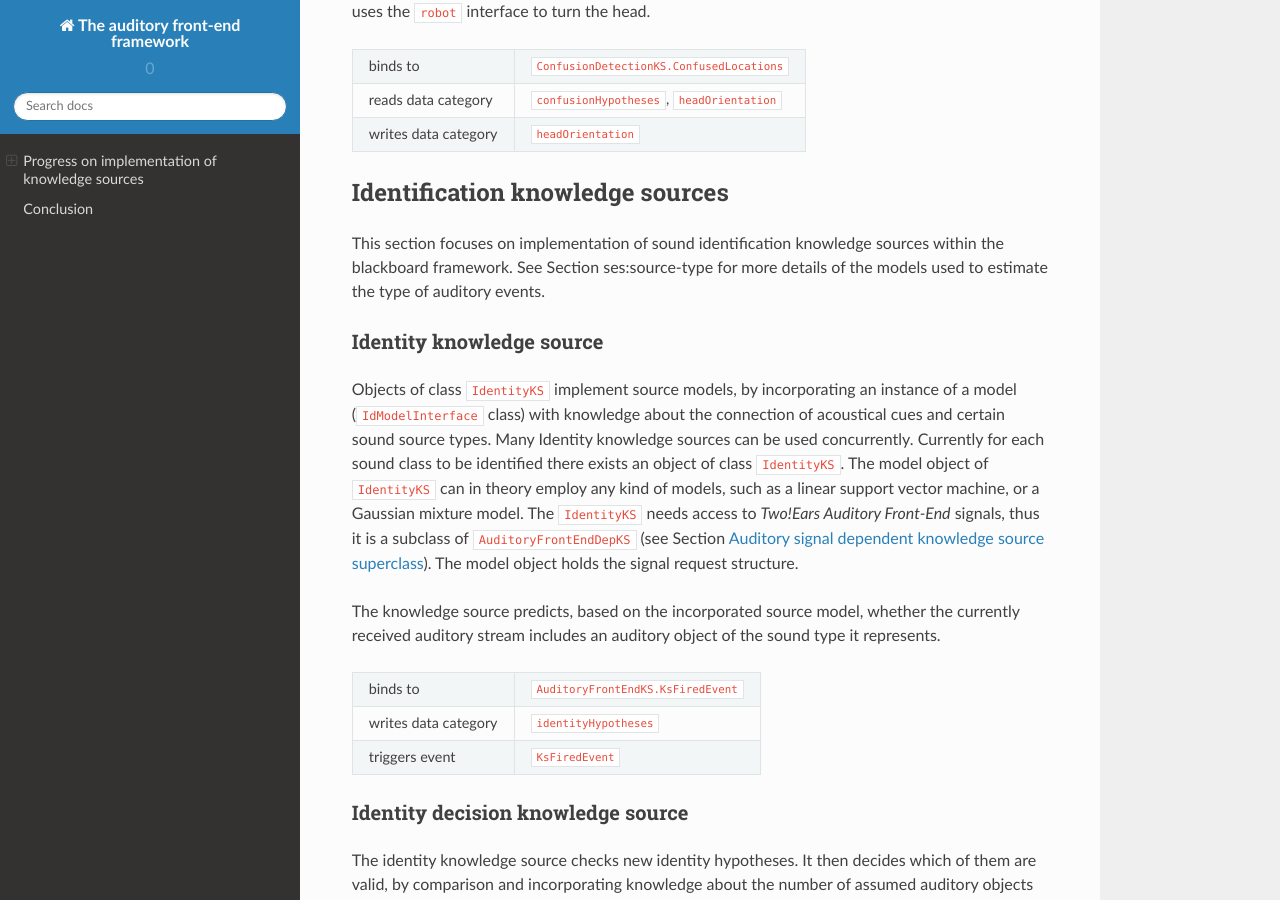
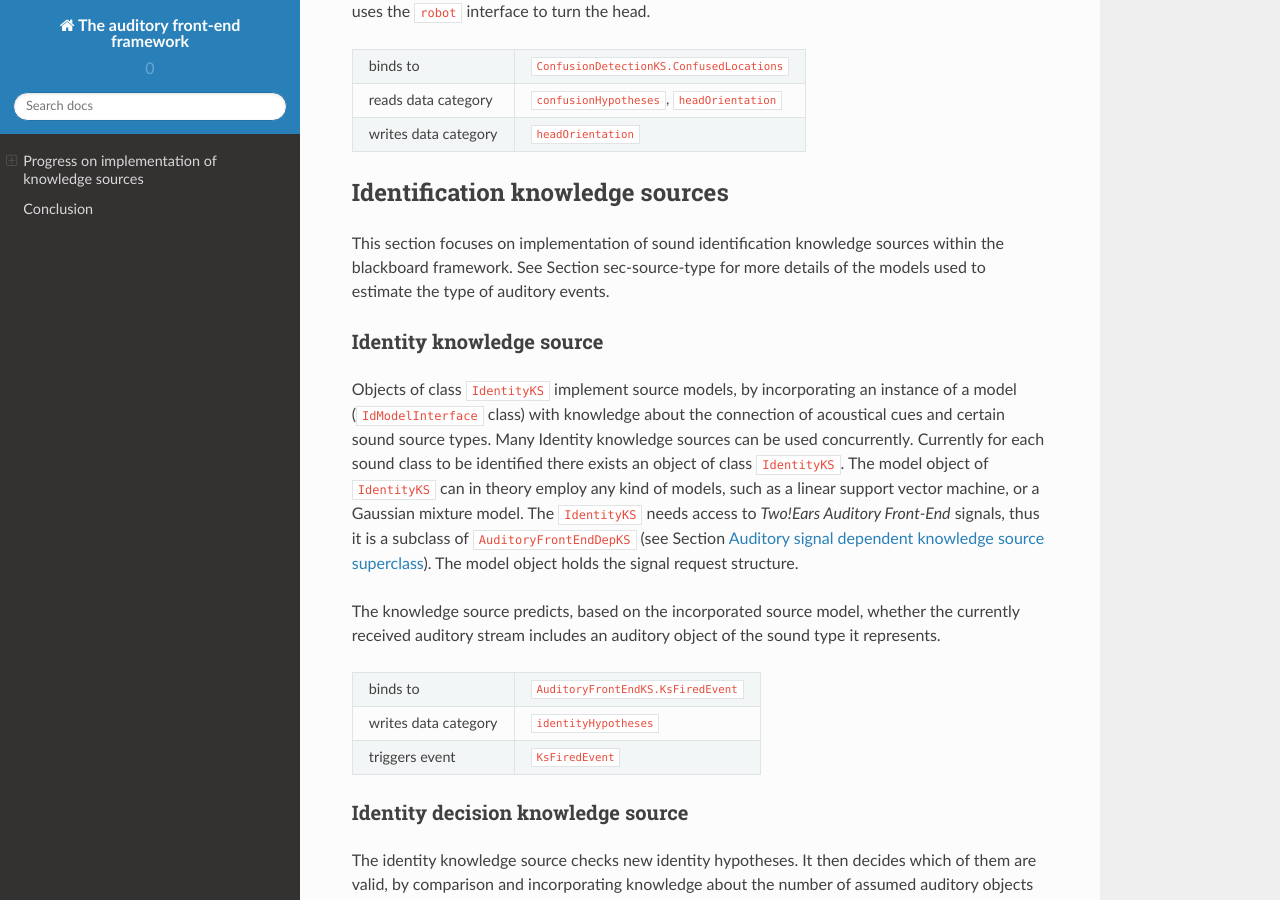
Before and after one commit to TWOEARS/documentation, a Sphinx documentation site: the page built from doc/blackboard/implementation.txt, in a window 1280 px wide and 900 px high, scrolled down 4455 px. Built offline with Sphinx 7.4.7 and the Read the Docs theme 2.0.0, drawn with Linux system fonts in a browser that asks for light colours.

Commit message:
Fix refrence typo

```diff
--- a/doc/blackboard/implementation.txt
+++ b/doc/blackboard/implementation.txt
@@ -252,7 +254,7 @@ Identification knowledge sources
 
 This section focuses on implementation of sound identification knowledge
 sources within the blackboard framework. See
-Section :ref:`ses:source-type` for more details of the models used to
+Section :ref:`sec-source-type` for more details of the models used to
 estimate the type of auditory events.
 
 Identity knowledge source
```
Also changed, not shown: other parts of doc/blackboard/implementation.txt (+2 -0 lines).
